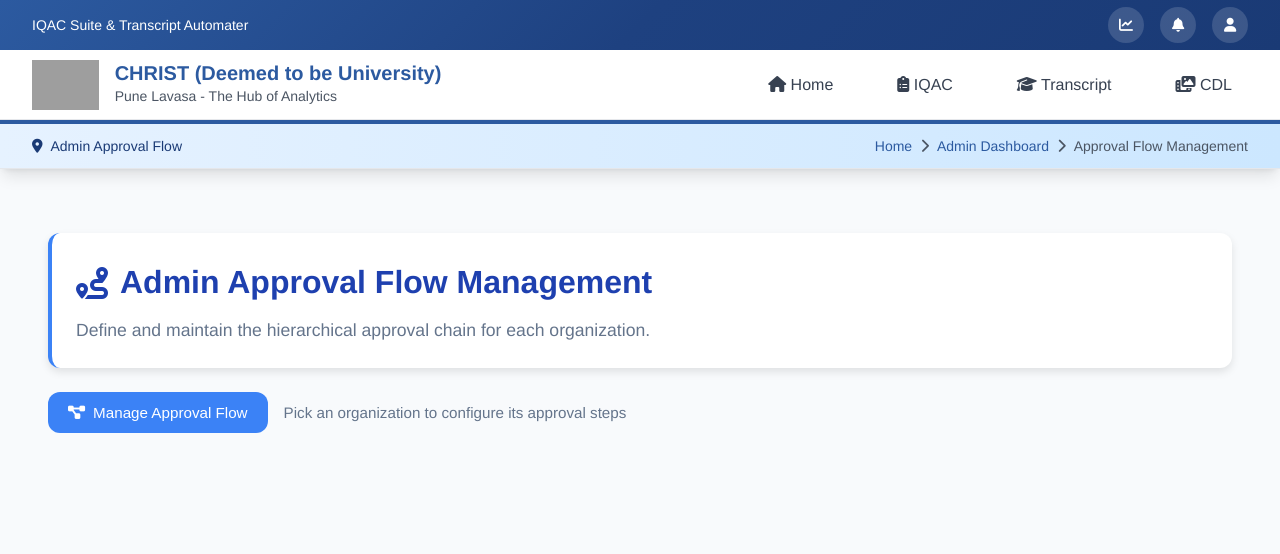
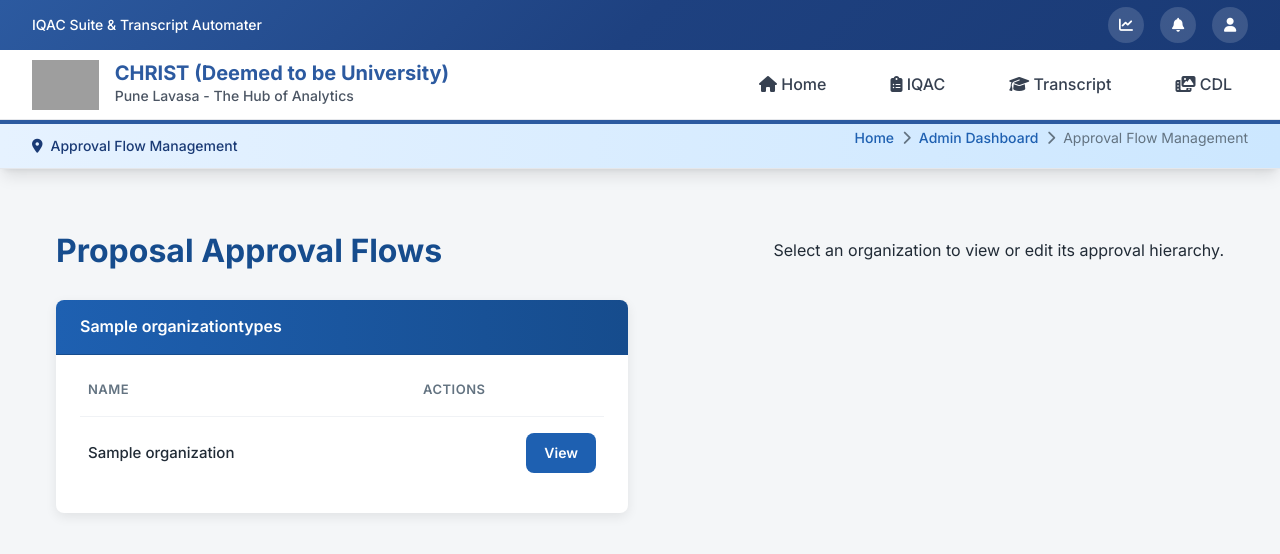
Before and after one commit to mgi25/IQAC-Suite, a Django app: page /core-admin/approval-flow/ in a window 1280 px wide. Shown: the top 554 px of the page. Run offline with Django 5.2, Linux system fonts and the light colour scheme; a user stored in the database is signed in; tables that the repository leaves empty hold one stand-in row (values such as "Sample post"); parts of the project's set-up code (start-up, migrations or seed data) failed here and were passed over; grey boxes are pictures that could not be loaded.

Commit message:
Improve approval flow management

```diff
--- a/core/urls.py
+++ b/core/urls.py
@@ -62,6 +62,7 @@ urlpatterns = [
 
     # Approval Flow Setup UI
     path('core-admin/approval-flow/', views.admin_approval_flow, name='admin_approval_flow'),
+    path('core-admin/approval-flow/<int:org_id>/', views.admin_approval_flow_manage, name='admin_approval_flow_manage'),
 
     # Academic Year Select/Add (AJAX)
     path('core-admin/set-academic-year/', views.set_academic_year, name='set_academic_year'),
@@ -76,6 +77,7 @@ urlpatterns = [
     path('core-admin/approval-flow/<int:org_id>/delete/', views.delete_approval_flow, name='delete_approval_flow'),
     path('api/approval-flow/<int:org_id>/', views.api_approval_flow_steps, name='api_approval_flow_steps'),
     path('core-admin/api/search-users/', views.search_users, name='search_users'),
+    path('core-admin/api/org-users/<int:org_id>/', views.organization_users, name='organization_users'),
 
     # ---- OPTIONAL: Direct organization add endpoint ----
     # path('core-admin/master-data/add/organization/', views.admin_master_data_add, {"model_name": "organization"}, name='admin_settings_add_organization'),
--- a/core/views.py
+++ b/core/views.py
@@ -523,17 +523,42 @@ def admin_settings_dashboard(request):
 
 @user_passes_test(lambda u: u.is_superuser)
 def admin_approval_flow(request):
+    """List all organizations grouped by type for approval flow management."""
+    org_types = OrganizationType.objects.filter(is_active=True).order_by("name")
+    orgs_by_type = {
+        ot.name: Organization.objects.filter(org_type=ot, is_active=True).order_by("name")
+        for ot in org_types
+    }
+    context = {
+        "org_types": org_types,
+        "orgs_by_type": orgs_by_type,
+    }
+    return render(request, "core/admin_approval_flow_list.html", context)
+
+
+@user_passes_test(lambda u: u.is_superuser)
+def admin_approval_flow_manage(request, org_id):
+    """Display and edit approval flow for a single organization."""
     orgs = (
         Organization.objects.filter(is_active=True)
         .select_related("org_type")
         .order_by("org_type__name", "name")
     )
     org_types = OrganizationType.objects.all().order_by("name")
+    selected_org = get_object_or_404(Organization, id=org_id)
+    steps = (
+        ApprovalFlowTemplate.objects.filter(organization=selected_org)
+        .select_related("user")
+        .order_by("step_order")
+    )
     context = {
         "organizations": orgs,
         "org_types": org_types,
+        "selected_org_id": org_id,
+        "selected_org": selected_org,
+        "existing_steps": steps,
     }
-    return render(request, "core/admin_approval_flow.html", context)
+    return render(request, "core/admin_approval_flow_manage.html", context)
 
 @login_required
 @csrf_exempt
@@ -658,3 +683,33 @@ def search_users(request):
     users = users.distinct()[:10]
     data = [{"id": u.id, "name": u.get_full_name(), "email": u.email} for u in users]
     return JsonResponse({"success": True, "users": data})
+
+
+@login_required
+@user_passes_test(lambda u: u.is_superuser)
+def organization_users(request, org_id):
+    """Return users for a given organization, optional search by name or role."""
+    q = request.GET.get("q", "")
+    role = request.GET.get("role", "")
+
+    assignments = RoleAssignment.objects.filter(organization_id=org_id)
+    if role:
+        assignments = assignments.filter(role__iexact=role)
+    if q:
+        assignments = assignments.filter(
+            Q(user__first_name__icontains=q)
+            | Q(user__last_name__icontains=q)
+            | Q(user__email__icontains=q)
+        )
+
+    assignments = assignments.select_related("user").order_by("user__first_name", "user__last_name")
+
+    users_data = [
+        {
+            "id": a.user.id,
+            "name": a.user.get_full_name() or a.user.username,
+            "role": a.get_role_display(),
+        }
+        for a in assignments
+    ]
+    return JsonResponse({"success": True, "users": users_data})
--- a/static/core/js/admin_approval_flow.js
+++ b/static/core/js/admin_approval_flow.js
@@ -368,9 +368,12 @@ window.showToast = showToast;
   window.openSystemSettingsModal = openSystemSettingsModal;
   window.generateReport = generateReport;
 })();
+let draggedUser = null;
 function openApprovalFlowEditor() {
     document.getElementById('approvalFlowEditorModal').classList.add('show');
     document.body.style.overflow = 'hidden';
+    loadApprovalFlow();
+    loadOrgUsers();
 }
 
 function closeModal(modalId) {
@@ -378,7 +381,7 @@ function closeModal(modalId) {
     document.body.style.overflow = 'auto';
 }
 window.loadApprovalFlow = async function() {
-  const orgId = document.getElementById('approvalFlowOrgSelect').value;
+  const orgId = window.SELECTED_ORG_ID;
   approvalSteps = [];
   const stepsDiv = document.getElementById('approvalFlowSteps');
   if (!orgId) {
@@ -448,7 +451,7 @@ function searchUserForStep(idx, q) {
     return;
   }
   const role = document.querySelector(`.step-block[data-idx="${idx}"] .role-input`).value;
-  const orgId = document.getElementById('approvalFlowOrgSelect').value;
+  const orgId = window.SELECTED_ORG_ID;
   const params = new URLSearchParams({ q, role, org_id: orgId });
   fetch(`/core-admin/api/search-users/?${params}`)
     .then(r => r.json())
@@ -492,7 +495,7 @@ window.removeStep = function(idx) {
   renderApprovalSteps();
 };
   window.saveApprovalFlow = function() {
-  const orgId = document.getElementById('approvalFlowOrgSelect').value;
+  const orgId = window.SELECTED_ORG_ID;
 
   // Map your frontend data to the backend format!
   const payloadSteps = approvalSteps.map(s => ({
@@ -500,7 +503,7 @@ window.removeStep = function(idx) {
     user_id: s.user ? s.user.id : null
   }));
 
-    fetch(`/core-admin/approval-flow/${orgId}/save/`, {
+  fetch(`/core-admin/approval-flow/${orgId}/save/`, {
     method: "POST",
     headers: { 'Content-Type': 'application/json', 'X-CSRFToken': CSRF_TOKEN },
     body: JSON.stringify({ steps: payloadSteps })
@@ -510,7 +513,7 @@ window.removeStep = function(idx) {
     if (data.success) {
       showToast('Approval flow saved!', 'success');
       closeModal('approvalFlowEditorModal');
-      // Optionally reload the flow or page here
+      loadCurrentFlow();
     } else {
       alert("Failed to save flow");
     }
@@ -520,7 +523,7 @@ window.removeStep = function(idx) {
 };
 
 window.deleteApprovalFlow = function() {
-  const orgId = document.getElementById('approvalFlowOrgSelect').value;
+  const orgId = window.SELECTED_ORG_ID;
   if (!orgId) return;
   if (!confirm('Delete entire approval flow for this organization?')) return;
   fetch(`/core-admin/approval-flow/${orgId}/delete/`, {
@@ -533,6 +536,7 @@ window.deleteApprovalFlow = function() {
       approvalSteps = [];
       renderApprovalSteps();
       showToast('Approval flow deleted', 'success');
+      loadCurrentFlow();
     } else {
       showToast('Failed to delete flow', 'error');
     }
@@ -540,14 +544,51 @@ window.deleteApprovalFlow = function() {
   .catch(() => showToast('Error deleting flow', 'error'));
 };
 
-window.filterOrgOptions = function() {
-  const type = document.getElementById('orgTypeFilter').value;
-  const search = document.getElementById('orgSearchInput').value.toLowerCase();
-  const select = document.getElementById('approvalFlowOrgSelect');
-  Array.from(select.options).forEach(opt => {
-    if (!opt.value) return;
-    const matchesType = !type || opt.dataset.orgType === type;
-    const matchesSearch = !search || opt.textContent.toLowerCase().includes(search);
-    opt.style.display = matchesType && matchesSearch ? '' : 'none';
-  });
+window.loadOrgUsers = async function(q = '') {
+  const list = document.getElementById('orgUserList');
+  if (!list) return;
+  list.innerHTML = '<div style="padding:0.5rem">Loading...</div>';
+  const params = new URLSearchParams({ q });
+  const resp = await fetch(`/core-admin/api/org-users/${window.SELECTED_ORG_ID}/?${params}`);
+  const data = await resp.json();
+  if (data.success) {
+    list.innerHTML = (data.users || []).map(u =>
+      `<div class="user-item" draggable="true" ondragstart="startUserDrag(${u.id}, '${u.name.replace("'", "\'")}', '${u.role.replace("'", "\'")}')">${u.name} <span class="role">(${u.role})</span></div>`
+    ).join('') || '<div class="empty-msg">No users found</div>';
+  } else {
+    list.innerHTML = '<div class="error-msg">Failed to load users</div>';
+  }
 };
+
+window.startUserDrag = function(id, name, role) {
+  draggedUser = { id, name, role };
+};
+
+window.dropOnSteps = function(e) {
+  e.preventDefault();
+  if (!draggedUser) return;
+  approvalSteps.push({ role: draggedUser.role.toLowerCase(), user: { id: draggedUser.id, name: draggedUser.name } });
+  renderApprovalSteps();
+  draggedUser = null;
+};
+
+window.loadCurrentFlow = async function() {
+  const container = document.getElementById('currentFlowList');
+  if (!container) return;
+  container.innerHTML = '';
+  const resp = await fetch(`/core-admin/api/approval-flow/${window.SELECTED_ORG_ID}/`);
+  const data = await resp.json();
+  if (data.success) {
+    if (data.steps.length === 0) {
+      container.innerHTML = '<li>No approval flow defined.</li>';
+    } else {
+      container.innerHTML = data.steps.map(s => `<li>${s.step_order}. ${s.role_required} – ${s.user_name || 'Unassigned'}</li>`).join('');
+    }
+  }
+};
+
+document.addEventListener('DOMContentLoaded', () => {
+  if (window.SELECTED_ORG_ID) {
+    loadCurrentFlow();
+  }
+});
--- a/templates/core/admin_approval_flow.html
+++ /dev/null
@@ -1,92 +0,0 @@
-{% extends 'base.html' %}
-{% load static %}
-
-{% block title %}Approval Flow Management – CHRIST University{% endblock %}
-
-{% block head_extra %}
-  <link rel="stylesheet" href="{% static 'core/css/admin_approval_flow.css' %}">
-{% endblock %}
-
-{% block page_title %}Admin Approval Flow{% endblock %}
-{% block current_page %}Approval Flow Management{% endblock %}
-
-{% block breadcrumb %}
-  <a href="{% url 'dashboard' %}">Home</a>
-  <i class="fa-solid fa-chevron-right"></i>
-  <a href="{% url 'core_admin_dashboard' %}">Admin Dashboard</a>
-  <i class="fa-solid fa-chevron-right"></i>
-  <span>Approval Flow Management</span>
-{% endblock %}
-
-{% block content %}
-<div class="admin-approval-container">
-
-  <!-- Page Header -->
-  <div class="page-header">
-    <h1><i class="fa-solid fa-route"></i> Admin Approval Flow Management</h1>
-    <p>Define and maintain the hierarchical approval chain for each organization.</p>
-  </div>
-
-  <!-- Manage Flow Button -->
-  <div class="manage-flow-action">
-    <button class="btn btn-primary" onclick="openApprovalFlowEditor()">
-      <i class="fa-solid fa-diagram-project"></i> Manage Approval Flow
-    </button>
-    <span class="hint">Pick an organization to configure its approval steps</span>
-  </div>
-</div>
-
-<!-- Approval Flow Editor Modal -->
-<div id="approvalFlowEditorModal" class="modal-overlay">
-  <div class="modal approval-flow-modal">
-    <div class="modal-header">
-      <h3>Edit Approval Flow</h3>
-      <button class="modal-close" onclick="closeModal('approvalFlowEditorModal')">&times;</button>
-    </div>
-    <div class="modal-body">
-      <div class="form-group">
-        <label for="orgTypeFilter">Category</label>
-        <select id="orgTypeFilter" class="form-select" onchange="filterOrgOptions()">
-          <option value="">All Categories</option>
-          {% for ot in org_types %}
-          <option value="{{ ot.id }}">{{ ot.name }}</option>
-          {% endfor %}
-        </select>
-      </div>
-      <div class="form-group">
-        <label for="orgSearchInput">Organization</label>
-        <input type="text" id="orgSearchInput" class="form-control" placeholder="Search..." oninput="filterOrgOptions()">
-        <select id="approvalFlowOrgSelect" class="form-select" onchange="loadApprovalFlow()" size="8" style="margin-top:0.5rem;">
-          <option value="">– Select organization –</option>
-          {% for org in organizations %}
-            <option value="{{ org.id }}" data-org-type="{{ org.org_type.id }}">{{ org.name }} ({{ org.org_type.name }})</option>
-          {% endfor %}
-        </select>
-      </div>
-
-      <!-- Approval steps go here -->
-      <div id="approvalFlowSteps" class="steps-container">
-        <!-- Steps will render here (JS) -->
-      </div>
-
-      <button type="button" class="btn btn-secondary btn-sm" onclick="addApprovalStep()">+ Add Step</button>
-      <p class="form-tip">Tip: Use roles like <code>faculty</code>, <code>dept_iqac</code>, <code>hod</code>, etc.</p>
-    </div>
-    <div class="modal-footer">
-      <button class="btn btn-danger" onclick="deleteApprovalFlow()">Delete Flow</button>
-      <button class="btn btn-secondary" onclick="closeModal('approvalFlowEditorModal')">Cancel</button>
-      <button class="btn btn-primary" onclick="saveApprovalFlow()">Save</button>
-    </div>
-  </div>
-</div>
-
-<!-- Toast for notifications (optional, for success/error messages) -->
-<div class="toast" id="toast">
-  <span id="toastMessage"></span>
-</div>
-
-{% endblock %}
-
-{% block scripts %}
-  <script src="{% static 'core/js/admin_approval_flow.js' %}"></script>
-{% endblock %}
--- /dev/null
+++ b/templates/core/admin_approval_flow_list.html
@@ -0,0 +1,61 @@
+{% extends 'base.html' %}
+{% load static %}
+{% load dict_filters %}
+
+{% block title %}Approval Flow Management – CHRIST University{% endblock %}
+
+{% block head_extra %}
+  <link rel="stylesheet" href="{% static 'core/css/admin_master_data.css' %}">
+{% endblock %}
+
+{% block page_title %}Approval Flow Management{% endblock %}
+{% block current_page %}Approval Flow Management{% endblock %}
+
+{% block breadcrumb %}
+  <a href="{% url 'dashboard' %}">Home</a>
+  <i class="fa-solid fa-chevron-right"></i>
+  <a href="{% url 'core_admin_dashboard' %}">Admin Dashboard</a>
+  <i class="fa-solid fa-chevron-right"></i>
+  <span>Approval Flow Management</span>
+{% endblock %}
+
+{% block content %}
+<div class="main-container">
+  <div class="page-header">
+    <h1>Proposal Approval Flows</h1>
+    <p>Select an organization to view or edit its approval hierarchy.</p>
+  </div>
+
+  <div class="widget-grid">
+    {% for org_type in org_types %}
+      <div class="data-widget">
+        <div class="widget-header">
+          <div class="widget-title">{{ org_type.name }}{% if not org_type.name|lower == 'cell' %}s{% endif %}</div>
+        </div>
+        <div class="widget-content">
+          <table class="data-table">
+            <thead>
+              <tr>
+                <th>Name</th>
+                <th>Actions</th>
+              </tr>
+            </thead>
+            <tbody>
+              {% for org in orgs_by_type|get_item:org_type.name %}
+                <tr>
+                  <td>{{ org.name }}</td>
+                  <td class="actions">
+                    <a class="btn btn-primary btn-sm" href="{% url 'admin_approval_flow_manage' org.id %}">View</a>
+                  </td>
+                </tr>
+              {% empty %}
+                <tr><td colspan="2" class="text-center">No organizations.</td></tr>
+              {% endfor %}
+            </tbody>
+          </table>
+        </div>
+      </div>
+    {% endfor %}
+  </div>
+</div>
+{% endblock %}
```
Also changed, not shown: static/core/css/admin_approval_flow.css (+52 -0 lines), templates/core/admin_approval_flow_manage.html (added, +90 -0 lines).
